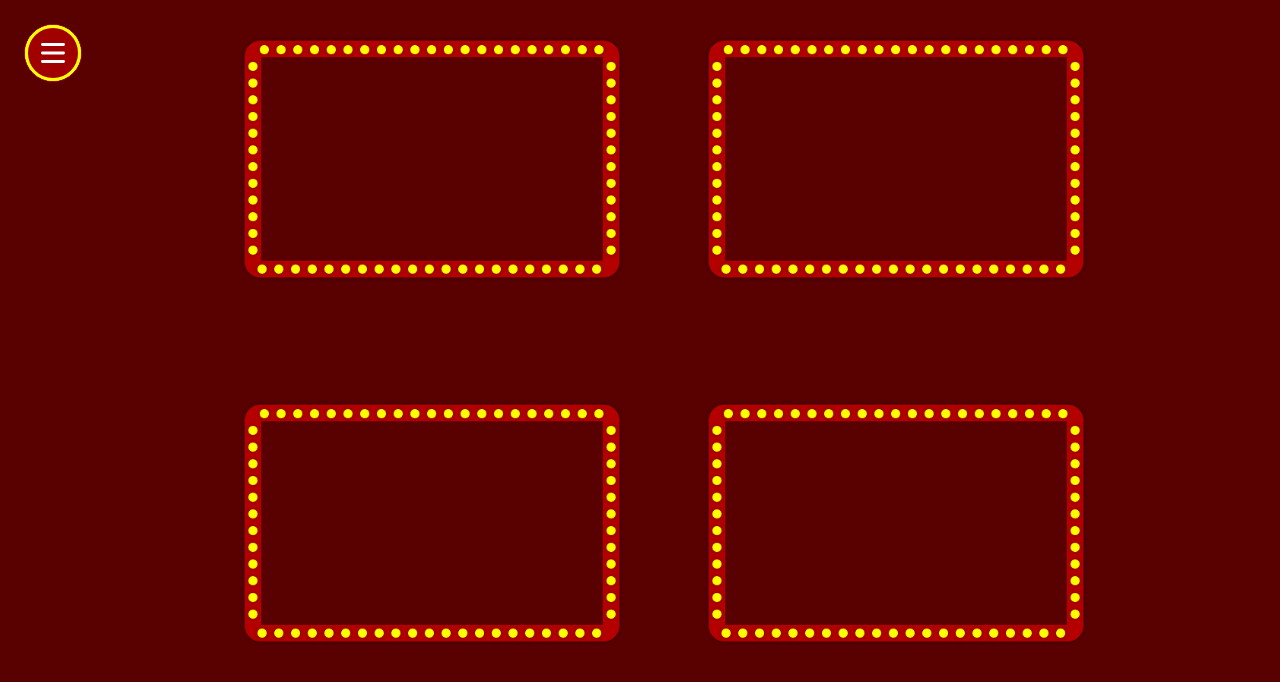
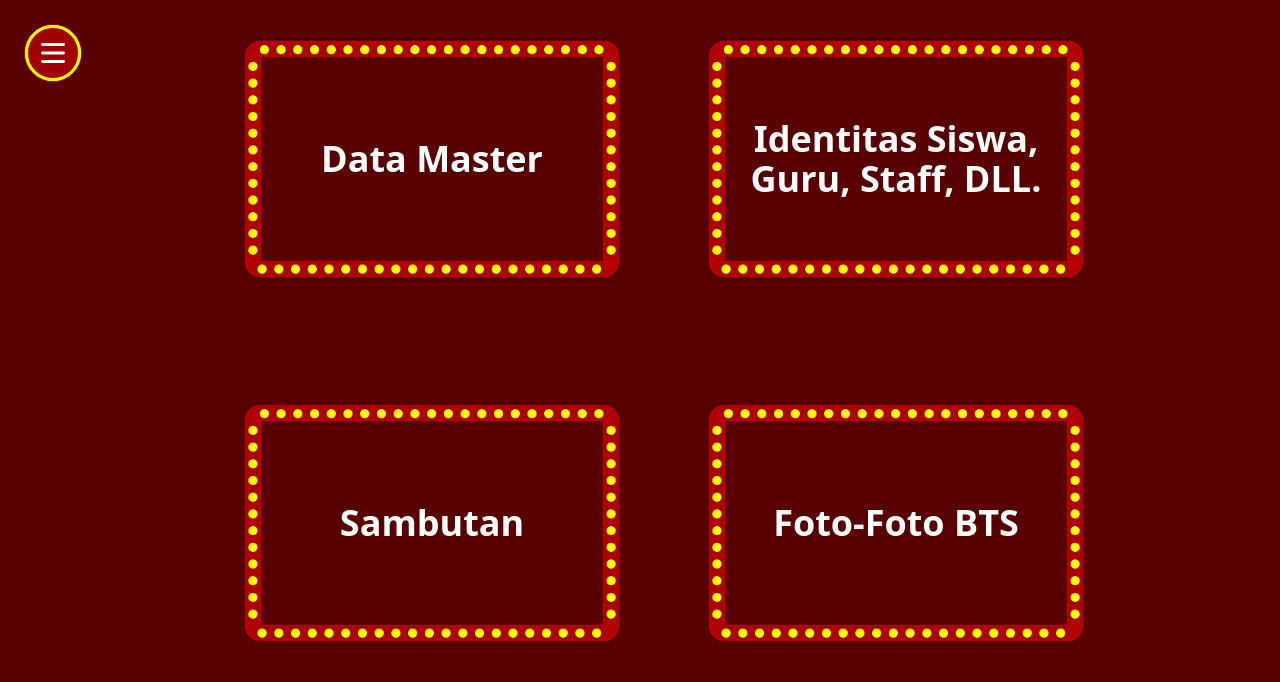
Before and after one commit to rukaachan/PKK-BTS, a Laravel app: page /kategori-data in a window 1280 px wide. Shown: the top 682 px of the page. Run offline with Laravel 10, Linux system fonts and the light colour scheme; style sheets or scripts are compiled from the project's sources; settings files or empty folders that the repository lacks are supplied.

Commit message:
push aja2

```diff
--- a/resources/views/data/category.blade.php
+++ b/resources/views/data/category.blade.php
@@ -12,11 +12,38 @@
 <body class=" flex items-center justify-center h-screen overflow-hidden relative" style="background-color: #590000">
     <div class="w-full h-full ps-32">
         <div class="grid grid-rows-2 grid-cols-2 w-full h-full">
-            <div class="w-96 mt-9 ml-28"><img src="{{ asset('assets/kelap2.png') }}" alt="">
-            <a href="" class="w-full"></a></div>
-            <div class="w-96 mt-9 mr-14"><img src="{{ asset('assets/kelap2.png') }}" alt=""></div>
-            <div class="w-96 mb-9 ml-28"><img src="{{ asset('assets/kelap2.png') }}" alt=""></div>
-            <div class="w-96 mb-9 mr-14"><img src="{{ asset('assets/kelap2.png') }}" alt=""></div>
+            <div class="w-96 mt-9 ml-28">
+                <a href="" class="w-full relative ">
+                    <img src="{{ asset('assets/kelap2.png') }}" alt="">
+                    <span class="absolute text-white font-bold text-4xl top-1/2 left-1/2 transform -translate-x-1/2 -translate-y-1/2 w-[90%] text-center">
+                        Data Master
+                    </span>
+                </a>
+            </div>
+            <div class="w-96 mt-9 mr-14">
+                <a href="" class="w-full relative ">
+                    <img src="{{ asset('assets/kelap2.png') }}" alt="">
+                    <span class="absolute text-white font-bold text-4xl top-1/2 left-1/2 transform -translate-x-1/2 -translate-y-1/2 w-[90%] text-center">
+                        Identitas Siswa, Guru, Staff, DLL.
+                    </span>
+                </a>
+            </div>
+            <div class="w-96 mb-9 ml-28">
+                <a href="" class="w-full relative ">
+                    <img src="{{ asset('assets/kelap2.png') }}" alt="">
+                    <span class="absolute text-white font-bold text-4xl top-1/2 left-1/2 transform -translate-x-1/2 -translate-y-1/2 w-[90%] text-center">
+                        Sambutan
+                    </span>
+                </a>
+            </div>
+            <div class="w-96 mb-9 mr-14">
+                <a href="" class="w-full relative ">
+                    <img src="{{ asset('assets/kelap2.png') }}" alt="">
+                    <span class="absolute text-white font-bold text-4xl top-1/2 left-1/2 transform -translate-x-1/2 -translate-y-1/2 w-[90%] text-center">
+                        Foto-Foto BTS
+                    </span>
+                </a>
+            </div>
         </div>
     </div>
 </body>
```
Also changed, not shown: public/assets/1.a.1.1 Pemilihan List Data.png (added).
